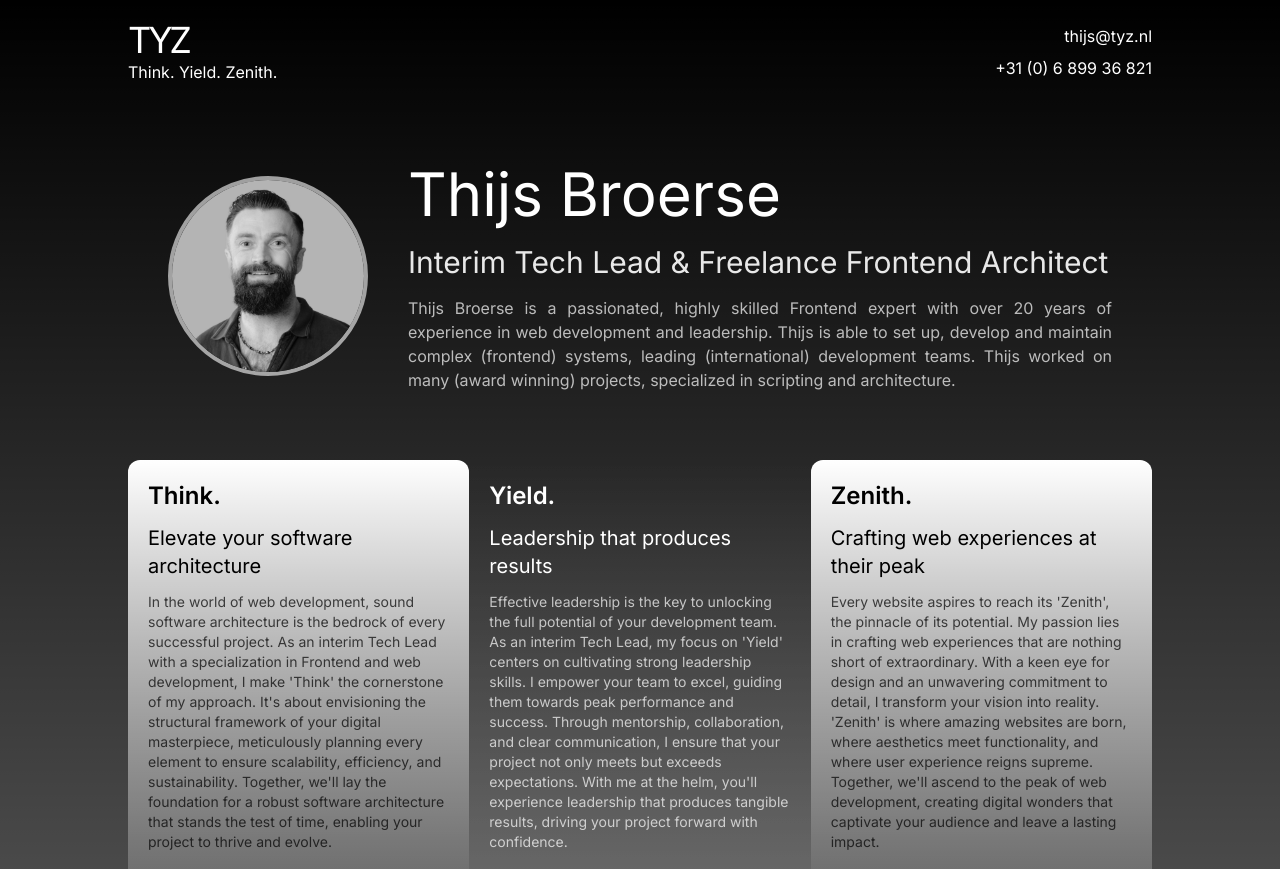
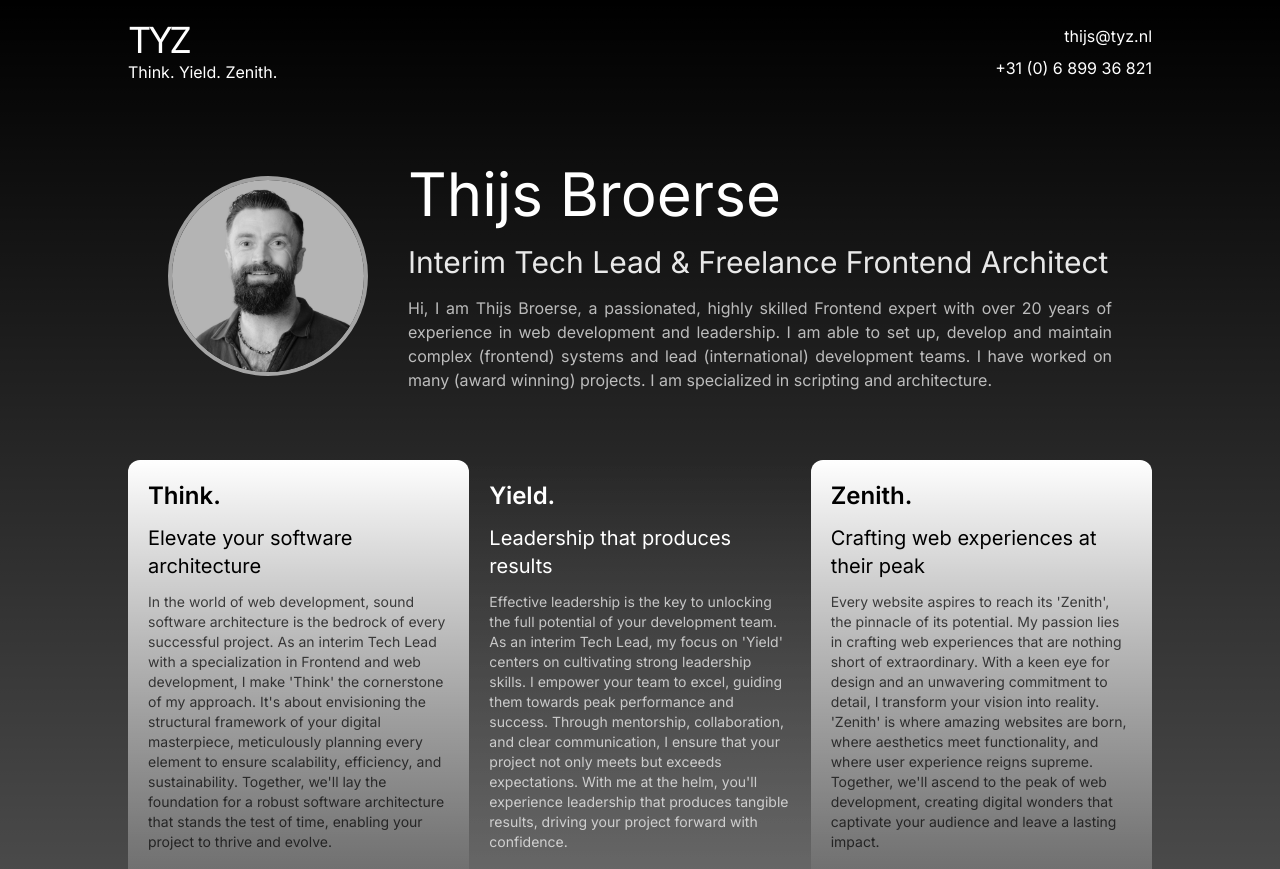
Before and after one commit to ThijsTyZ/tyz, a Next.js app: page / in a window 1280 px wide. Shown: the top 869 px of the page. Built offline with nearby package versions, Linux system fonts and the light colour scheme.

Commit message:
Rewrite hero copy
te be more 1st person

```diff
--- a/src/app/components/Hero.tsx
+++ b/src/app/components/Hero.tsx
@@ -17,11 +17,11 @@ export function Hero(): ReactElement {
           Interim Tech Lead & Freelance Frontend Architect
         </h3>
         <p className="py-2 lg:text-justify opacity-70 lg:pr-10 pt-4">
-          Thijs Broerse is a passionated, highly skilled Frontend expert with
-          over 20 years of experience in web development and leadership. Thijs
-          is able to set up, develop and maintain complex (frontend) systems,
-          leading (international) development teams. Thijs worked on many (award
-          winning) projects, specialized in scripting and architecture.
+          Hi, I am Thijs Broerse, a passionated, highly skilled Frontend expert
+          with over 20 years of experience in web development and leadership. I
+          am able to set up, develop and maintain complex (frontend) systems and
+          lead (international) development teams. I have worked on many (award
+          winning) projects. I am specialized in scripting and architecture.
         </p>
       </div>
     </section>
```
